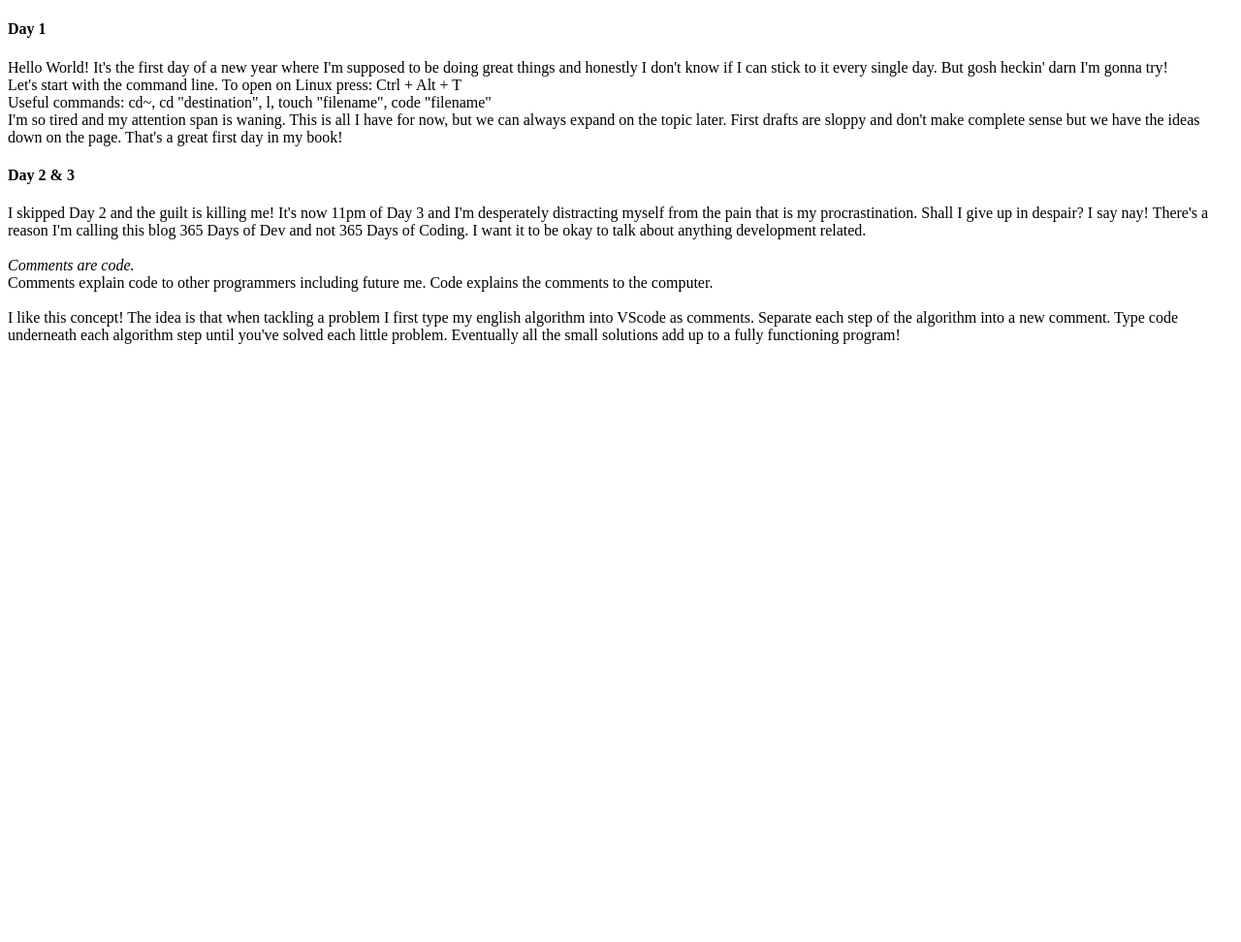
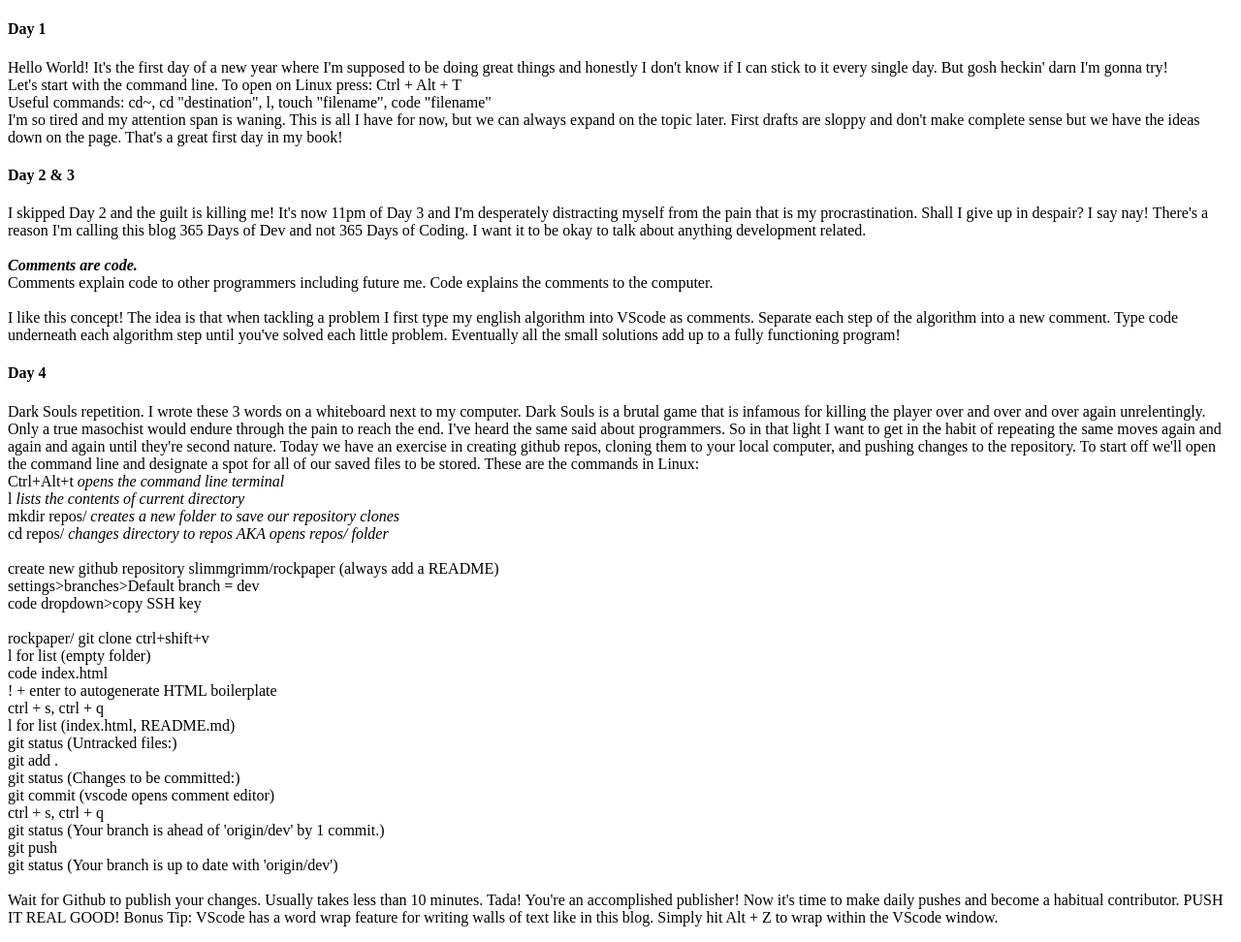
Before and after one commit to slimmgrimm/365days, a plain HTML site: page index.html in a window 1280 px wide. Shown: the whole page at 97% size. Before the commit the page ends 800 px from the top, so only its background shows below. Drawn offline with Linux system fonts and the light colour scheme.

Commit message:
Created Day 4 entry

```diff
--- a/index.html
+++ b/index.html
@@ -25,7 +25,7 @@
         distracting myself from the pain that is my procrastination. Shall I give up in despair?
         I say nay! There's a reason I'm calling this blog 365 Days of Dev and not 365 Days of Coding.
         I want it to be okay to talk about anything development related.<br><br>
-        <em>Comments are code.</em><br>
+        <strong><em>Comments are code.</em></strong><br>
         Comments explain code to other programmers including future me.
         Code explains the comments to the computer. <br><br>
         I like this concept! The idea is that when tackling a problem I first type my english
@@ -33,5 +33,34 @@
         Type code underneath each algorithm step until you've solved each little problem. Eventually
         all the small solutions add up to a fully functioning program!
     </p>
+    <h4>Day 4</h4>
+    <p>
+        Dark Souls repetition. I wrote these 3 words on a whiteboard next to my computer. Dark Souls is a brutal game that is infamous for killing the player over and over and over again unrelentingly. Only a true masochist would endure through the pain to reach the end. I've heard the same said about programmers. So in that light I want to get in the habit of repeating the same moves again and again and again until they're second nature. Today we have an exercise in creating github repos, cloning them to your local computer, and pushing changes to the repository. To start off we'll open the command line and designate a spot for all of our saved files to be stored. These are the commands in Linux:<br>
+        Ctrl+Alt+t <em>opens the command line terminal</em><br>
+        l <em>lists the contents of current directory</em><br>
+        mkdir repos/ <em>creates a new folder to save our repository clones</em><br>
+        cd repos/ <em>changes directory to repos AKA opens repos/ folder</em><br><br>
+        create new github repository slimmgrimm/rockpaper (always add a README)<br>
+        settings>branches>Default branch = dev<br>
+        code dropdown>copy SSH key<br><br>
+        rockpaper/ git clone ctrl+shift+v<br>
+        l for list (empty folder)<br>
+        code index.html<br>
+        ! + enter to autogenerate HTML boilerplate<br>
+        ctrl + s, ctrl + q<br>
+        l for list (index.html, README.md)<br>
+        git status (Untracked files:)<br>
+        git add .<br>
+        git status (Changes to be committed:)<br>
+        git commit (vscode opens comment editor)<br>
+        ctrl + s, ctrl + q<br>
+        git status (Your branch is ahead of 'origin/dev' by 1 commit.)<br>
+        git push<br>
+        git status (Your branch is up to date with 'origin/dev')<br><br>
+        Wait for Github to publish your changes. Usually takes less than 10 minutes. Tada! You're an accomplished publisher! Now it's time to make daily pushes and become a habitual contributor. PUSH IT REAL GOOD!
+
+        Bonus Tip: VScode has a word wrap feature for writing walls of text like in this blog. Simply hit Alt + Z to wrap within the VScode window.
+
+    </p>
 </body>
 </html>
```
